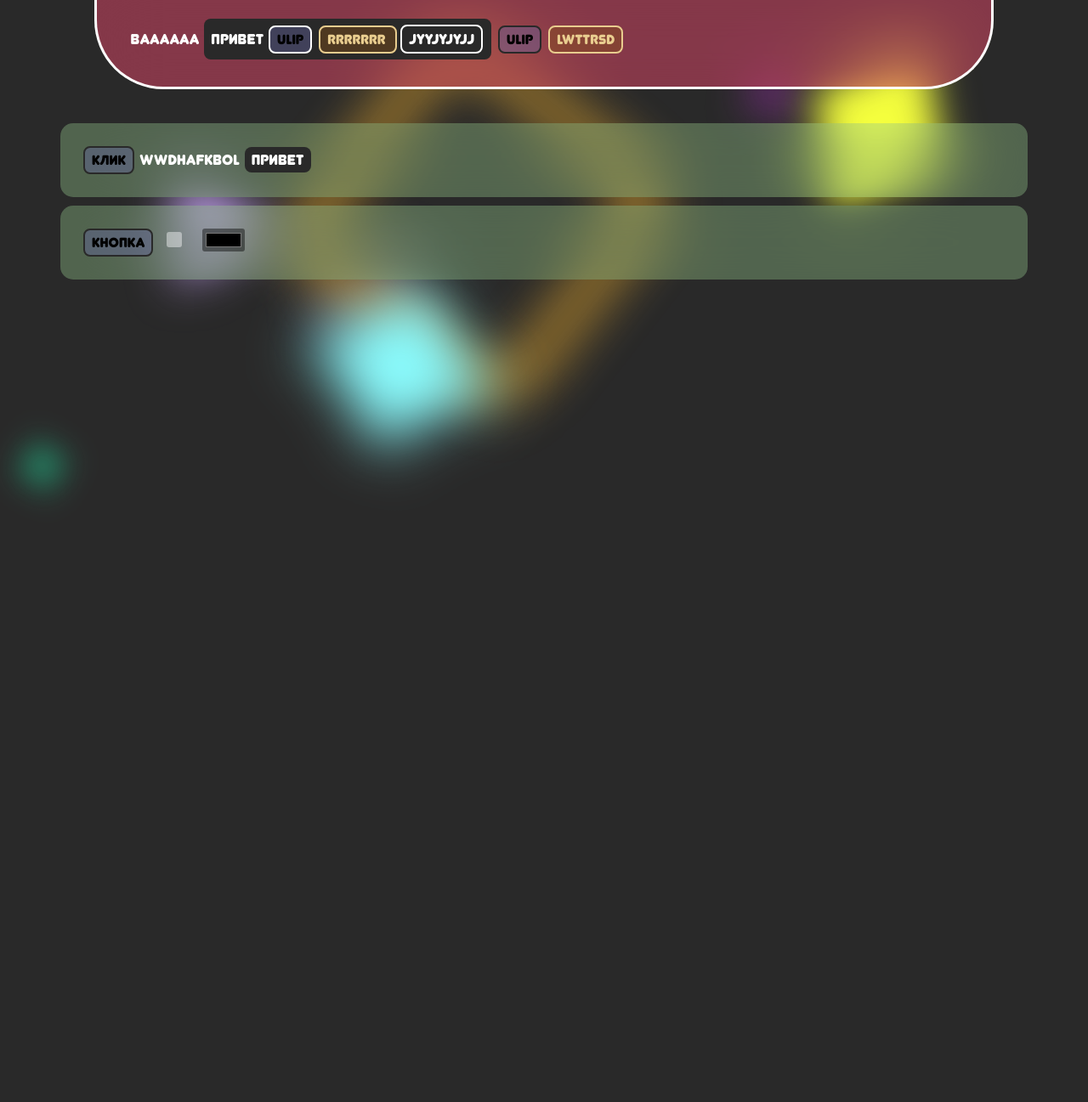
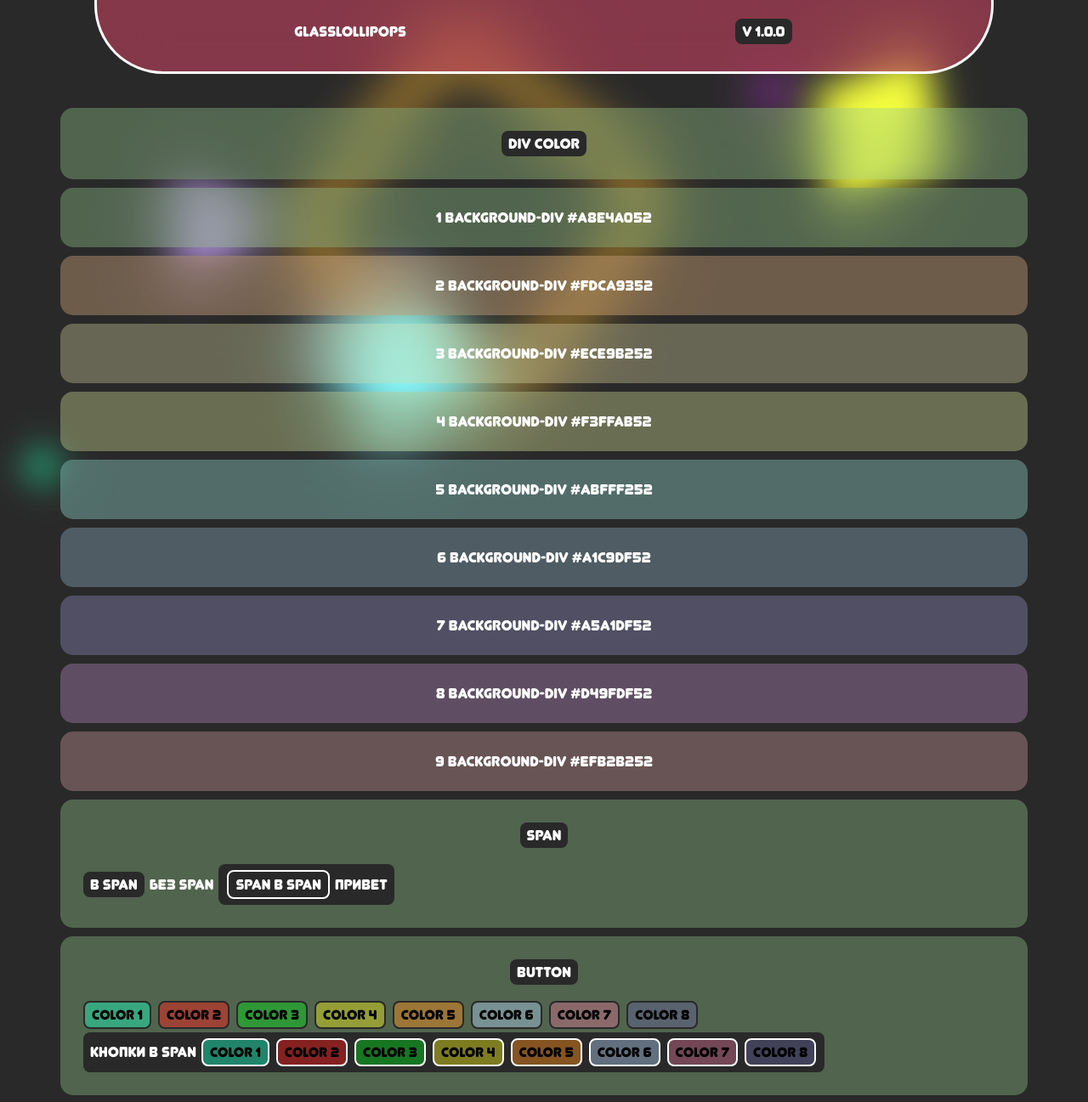
Before and after one commit to andreyka101/GLASSlOLLIPOPS, a website built with Vite: page index.html in a window 1280 px wide. Shown: the top 1297 px of the page at 85% size. Before the commit the page ends 800 px from the top, so only its background shows below. Built offline with nearby package versions, Linux system fonts and the light colour scheme; files whose address does not match are found by name.

Commit message:
tggttgtg

```diff
--- a/index.html
+++ b/index.html
@@ -16,35 +16,111 @@
   <body>
     <div id="body">
       <header class="GLASSlOLLIPOPS_header">
-        ваааааа
+        <span>
+          GLASSlOLLIPOPS
+        </span>
         <span class="GLASSlOLLIPOPS_span">
-          привет
-          <button class="GLASSlOLLIPOPS_button">
-            ulip
-          </button>
-          <a class="GLASSlOLLIPOPS_a" href="https://andreyka101.github.io/collection-of-all-lessons/">
-          rrrrrrr
-          </a>
-          <span class="GLASSlOLLIPOPS_span">
-            jyyjyjyjj
-          </span>
+          V 1.0.0
         </span>
-        <button class="GLASSlOLLIPOPS_button">
-          ulip
-        </button>
-        <a class="GLASSlOLLIPOPS_a" href="https://andreyka101.github.io/collection-of-all-lessons/">
-          lwttrsd
-        </a>
       </header>
 
+      <!-- FIXME div -->
+      <div class="GLASSlOLLIPOPS_div" style="display: flex; justify-content: center;">
+          <span class="GLASSlOLLIPOPS_span">
+            div color
+          </span>
+      </div>
+      <div class="GLASSlOLLIPOPS_div" style="background-color: #a8e4a052;display: flex; justify-content: center;">1 background-div #a8e4a052</div>
+      <div class="GLASSlOLLIPOPS_div" style="background-color: #fdca9352;display: flex; justify-content: center;">2 background-div #fdca9352</div>
+      <div class="GLASSlOLLIPOPS_div" style="background-color: #ece9b252;display: flex; justify-content: center;">3 background-div #ece9b252</div>
+      <div class="GLASSlOLLIPOPS_div" style="background-color: #f3ffab52;display: flex; justify-content: center;">4 background-div #f3ffab52</div>
+      <div class="GLASSlOLLIPOPS_div" style="background-color: #abfff252;display: flex; justify-content: center;">5 background-div #abfff252</div>
+      <div class="GLASSlOLLIPOPS_div" style="background-color: #a1c9df52;display: flex; justify-content: center;">6 background-div #a1c9df52</div>
+      <div class="GLASSlOLLIPOPS_div" style="background-color: #a5a1df52;display: flex; justify-content: center;">7 background-div #a5a1df52</div>
+      <div class="GLASSlOLLIPOPS_div" style="background-color: #d49fdf52;display: flex; justify-content: center;">8 background-div #d49fdf52</div>
+      <div class="GLASSlOLLIPOPS_div" style="background-color: #efb2b252;display: flex; justify-content: center;">9 background-div #efb2b252</div>
+
+      <!-- FIXME span -->
       <div class="GLASSlOLLIPOPS_div">
-        <button class="GLASSlOLLIPOPS_button">
-          клик
-        </button>
-        wwdhafkbol
-        <span class="GLASSlOLLIPOPS_span">
-          привет
+        <div style="display: flex; justify-content: center; margin-bottom: 15px;">
+          <span class="GLASSlOLLIPOPS_span">
+            span
+          </span>
+        </div>
+        <div>
+          <span class="GLASSlOLLIPOPS_span">
+            в span
+          </span>
+          без span
+          <span class="GLASSlOLLIPOPS_span">
+            <span class="GLASSlOLLIPOPS_span">
+              span в span
+            </span>
+            привет
+          </span>
+        </div>
+      </div>
+
+      <!-- FIXME button -->
+      <div class="GLASSlOLLIPOPS_div">
+        <div style="display: flex; justify-content: center; margin-bottom: 15px;">
+          <span class="GLASSlOLLIPOPS_span">
+            button
+          </span>
+        </div>
+        <div>
+          <button class="GLASSlOLLIPOPS_button">
+            color 1
+          </button>
+          <button class="GLASSlOLLIPOPS_button" id="buttonColor2">
+            color 2
+          </button>
+          <button class="GLASSlOLLIPOPS_button" id="buttonColor3">
+            color 3
+          </button>
+          <button class="GLASSlOLLIPOPS_button" id="buttonColor4">
+            color 4
+          </button>
+          <button class="GLASSlOLLIPOPS_button" id="buttonColor5">
+            color 5
+          </button>
+          <button class="GLASSlOLLIPOPS_button" id="buttonColor6">
+            color 6
+          </button>
+          <button class="GLASSlOLLIPOPS_button" id="buttonColor7">
+            color 7
+          </button>
+          <button class="GLASSlOLLIPOPS_button" id="buttonColor8">
+            color 8
+          </button>
+          <span class="GLASSlOLLIPOPS_span">
+            кнопки в span
+            <button class="GLASSlOLLIPOPS_button">
+              color 1
+            </button>
+            <button class="GLASSlOLLIPOPS_button" id="buttonColor2">
+              color 2
+            </button>
+            <button class="GLASSlOLLIPOPS_button" id="buttonColor3">
+              color 3
+            </button>
+            <button class="GLASSlOLLIPOPS_button" id="buttonColor4">
+              color 4
+            </button>
+          <button class="GLASSlOLLIPOPS_button" id="buttonColor5">
+            color 5
+          </button>
+          <button class="GLASSlOLLIPOPS_button" id="buttonColor6">
+            color 6
+          </button>
+          <button class="GLASSlOLLIPOPS_button" id="buttonColor7">
+            color 7
+          </button>
+          <button class="GLASSlOLLIPOPS_button" id="buttonColor8">
+            color 8
+          </button>
         </span>
+        </div>
       </div>
 
       <div class="GLASSlOLLIPOPS_div">
--- a/src/interfaces_GLASSlOLLIPOPS.scss
+++ b/src/interfaces_GLASSlOLLIPOPS.scss
@@ -30,15 +30,15 @@ body{
 
 .GLASSlOLLIPOPS_div{
   width: 85%;
-  background-color: #a8e4a052;
-  // background-color: #fdca9352;
-  // background-color: #ece9b252;
-  // background-color: #f3ffab52;
-  // background-color: #abfff252;
-  // background-color: #a1c9df52;
-  // background-color: #a5a1df52;
-  // background-color: #d49fdf52;
-  // background-color: #efb2b252;
+  background-color: #a8e4a052; // 1 background-div
+  // background-color: #fdca9352; // 2 background-div
+  // background-color: #ece9b252; // 3 background-div
+  // background-color: #f3ffab52; // 4 background-div
+  // background-color: #abfff252; // 5 background-div
+  // background-color: #a1c9df52; // 6 background-div
+  // background-color: #a5a1df52; // 7 background-div
+  // background-color: #d49fdf52; // 8 background-div
+  // background-color: #efb2b252; // 9 background-div
   backdrop-filter: blur(40px);
   border-radius: 15px;
   padding: 25px;
@@ -50,14 +50,14 @@ body{
 .GLASSlOLLIPOPS_button{
   font-size: 16px;
   font-family: "junegull1", "junegull2", "junegull3";
-  // background-color: #18ffc46e; // 1 background-button
+  background-color: #18ffc46e; // 1 background-button
   // background-color: #ff18186e; // 2 background-button
   // background-color: #00dd1b6e; // 3 background-button
   // background-color: #efe9196e; // 4 background-button
   // background-color: #ff8d186e; // 5 background-button
   // background-color: #ABCDEF6e; // 6 background-button
   // background-color: #D870936e; // 7 background-button
-  background-color: #62639B6e; // 8 background-button
+  // background-color: #62639B6e; // 8 background-button
   color: #000000;
   border-radius: 8px;
   padding: 5px 8px;
@@ -152,14 +152,14 @@ body{
 
 
 .GLASSlOLLIPOPS_button:hover{
-  // background-color: #18ffc4; // 1 background-button
+  background-color: #18ffc4; // 1 background-button
   // background-color: #ff1818; // 2 background-button
   // background-color: #00dd1b; // 3 background-button
   // background-color: #efe919; // 4 background-button
   // background-color: #ff8d18; // 5 background-button
   // background-color: #ABCDEF; // 6 background-button
   // background-color: #D87093; // 7 background-button
-  background-color: #62639B; // 8 background-button
+  // background-color: #62639B; // 8 background-button
   transition: 0.3s;
   cursor: pointer;
 }
--- a/src/live_background.ts
+++ b/src/live_background.ts
@@ -1,4 +1,5 @@
 import './interfaces_GLASSlOLLIPOPS.scss'
+import './style.scss'
 
 export default class LiveBackgroundMod {
   #body = document.querySelector('body') as HTMLBodyElement
--- a/src/main.ts
+++ b/src/main.ts
@@ -1,4 +1,5 @@
 import './interfaces_GLASSlOLLIPOPS.scss'
+import './style.scss'
 import LiveBackgroundMod from './live_background.ts'
 
 
--- /dev/null
+++ b/src/style.scss
@@ -0,0 +1,47 @@
+header{
+    display: flex;
+    justify-content: space-around;
+    align-items: center;
+}
+#buttonColor2{
+    background-color: #ff18186e;
+}
+#buttonColor2:hover{
+    background-color: #ff1818;
+}
+#buttonColor3{
+    background-color: #00dd1b6e;
+}
+#buttonColor3:hover{
+    background-color: #00dd1b;
+}
+#buttonColor4{
+    background-color: #efe9196e;
+}
+#buttonColor4:hover{
+    background-color: #efe919;
+}
+#buttonColor5{
+    background-color: #ff8d186e;
+}
+#buttonColor5:hover{
+    background-color: #ff8d18;
+}
+#buttonColor6{
+    background-color: #ABCDEF6e;
+}
+#buttonColor6:hover{
+    background-color: #ABCDEF;
+}
+#buttonColor7{
+    background-color: #D870936e;
+}
+#buttonColor7:hover{
+    background-color: #D87093;
+}
+#buttonColor8{
+    background-color: #62639B6e;
+}
+#buttonColor8:hover{
+    background-color: #62639B;
+}
```
